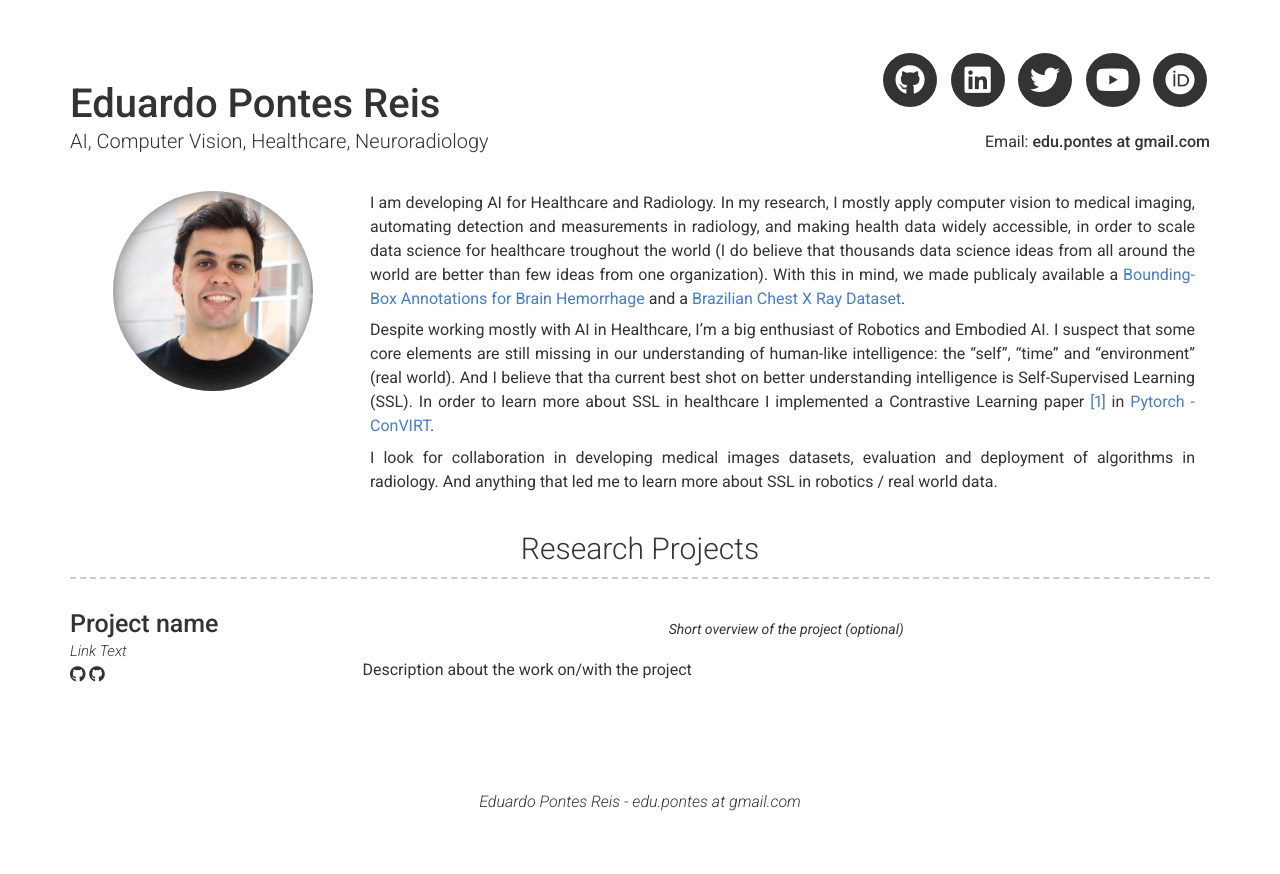
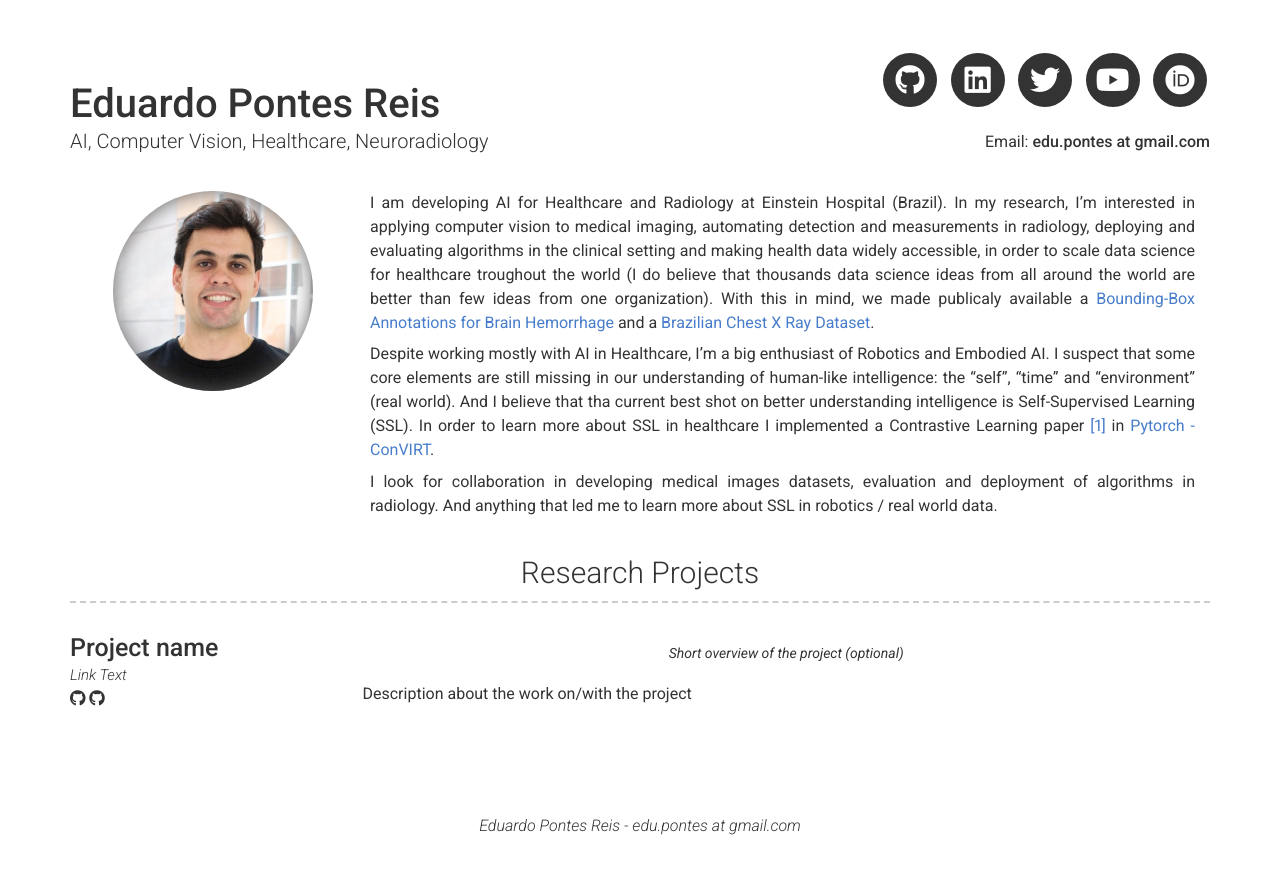
Before and after one commit to edreisMD/edreismd.github.io_old, a Jekyll site: the page built from index.md, in a window 1280 px wide. Shown: the top 874 px of the page. Built offline with Jekyll 4.4.1, drawn with Linux system fonts in a browser that asks for light colours; nearby versions of some CDN libraries.

Commit message:
improve text

```diff
--- a/_config.yml
+++ b/_config.yml
@@ -52,7 +52,7 @@ orcid_username: 0000-0001-5110-457X
 # about_title: About Me (Use this to override about section title)
 about_profile_image: images/edu_perfil.jpeg # Directory of profile image (eg. images/profile.jpg)
 about_content: | # this will include new lines to allow paragraphs
-  I am developing AI for Healthcare and Radiology. In my research, I mostly apply computer vision to medical imaging, automating detection and measurements in radiology, and making health data widely accessible, in order to scale data science for healthcare troughout the world (I do believe that thousands data science ideas from all around the world are better than few ideas from one organization).
+  I am developing AI for Healthcare and Radiology at Einstein Hospital (Brazil). In my research, I'm interested in applying computer vision to medical imaging, automating detection and measurements in radiology, deploying and evaluating algorithms in the clinical setting and making health data widely accessible, in order to scale data science for healthcare troughout the world (I do believe that thousands data science ideas from all around the world are better than few ideas from one organization).
   With this in mind, we made publicaly available a [Bounding-Box Annotations for Brain Hemorrhage](https://physionet.org/content/bhx-brain-bounding-box/1.1) and a [Brazilian Chest X Ray Dataset](https://physionet.org/content/bhx-brain-bounding-box/1.1).
 
   Despite working mostly with AI in Healthcare, I'm a big enthusiast of Robotics and Embodied AI.
```
